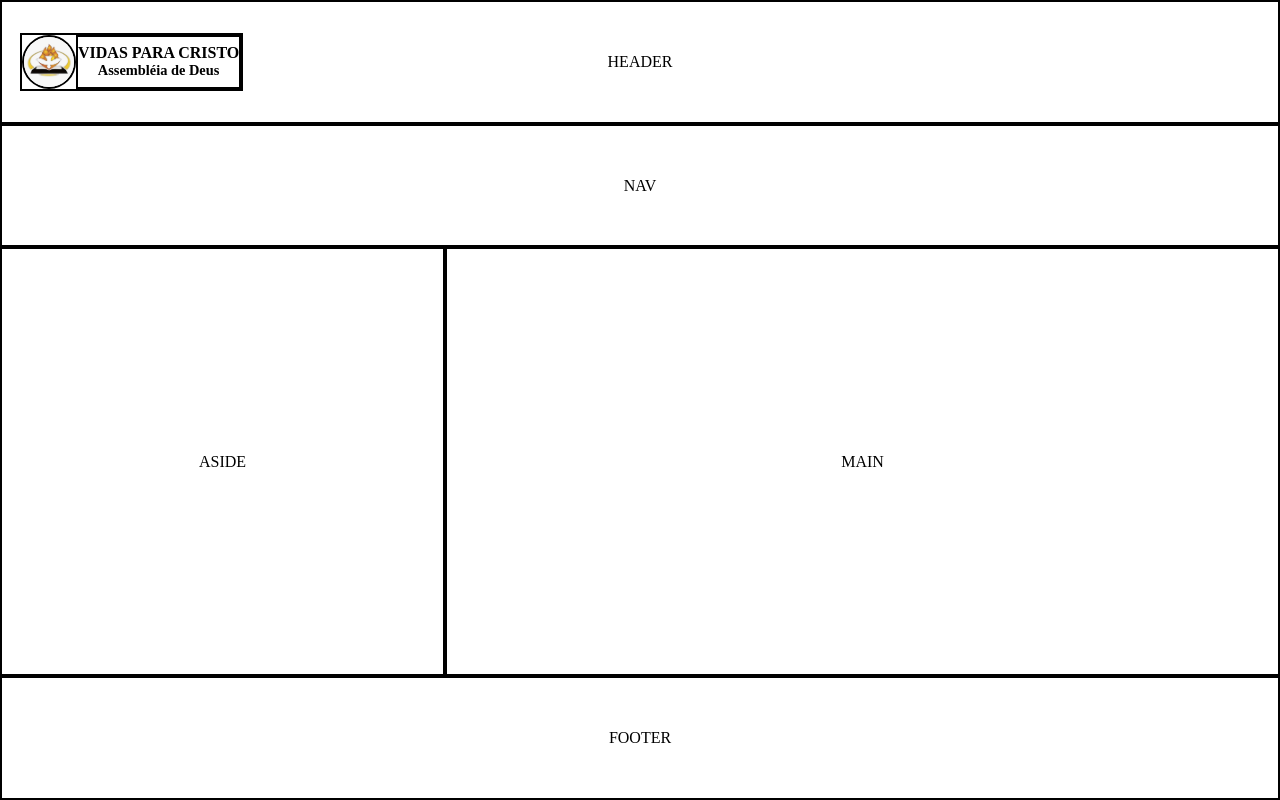
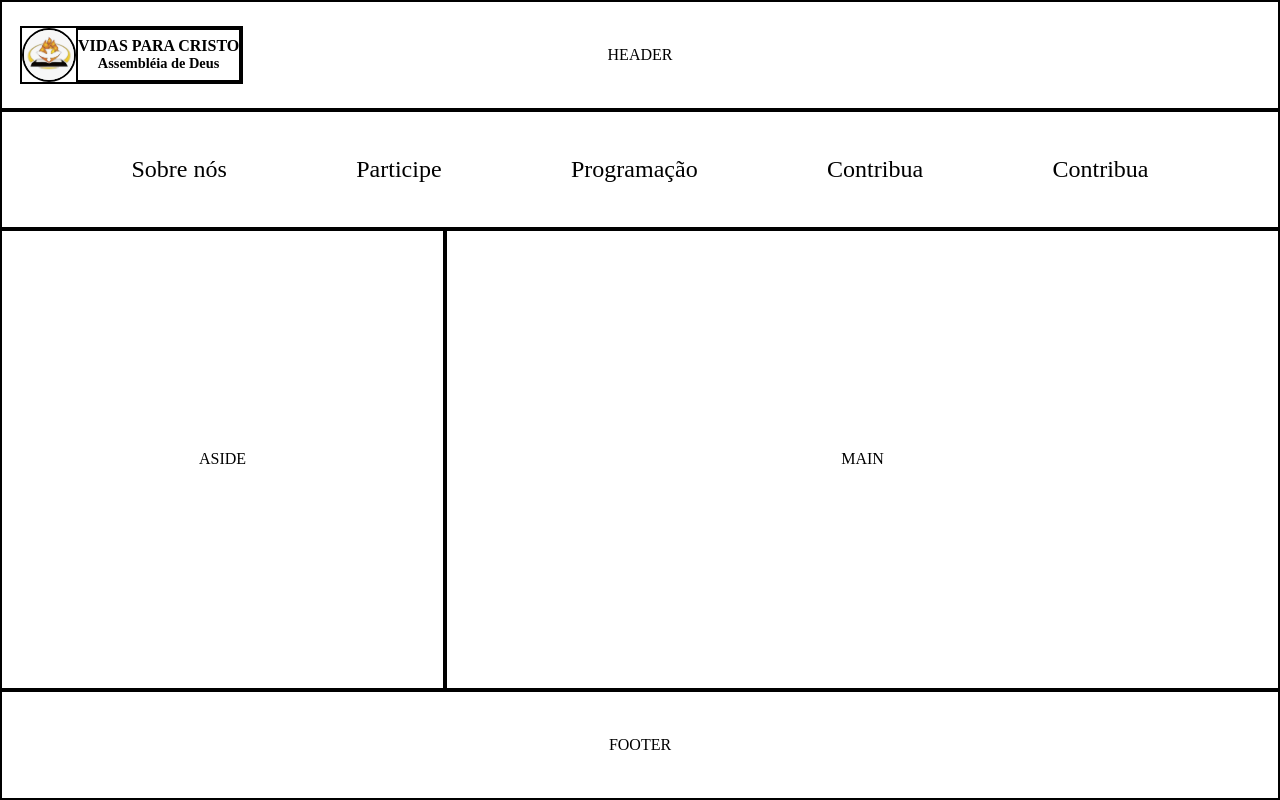
Before and after one commit to FXVIZFF2/Page_Igreja, a plain HTML site: page index.html in a window 1280 px wide. Drawn offline with Linux system fonts and the light colour scheme.

Commit message:
Links adicionados

```diff
--- a/index.html
+++ b/index.html
@@ -22,7 +22,13 @@
             </div>
             HEADER
         </header>
-        <nav>NAV</nav>
+        <nav>
+            <a href="" class="links">Sobre nós</a>
+            <a href="" class="links">Participe</a>
+            <a href="" class="links">Programação</a>
+            <a href="" class="links">Contribua</a>
+            <a href="" class="links">Contribua</a>
+        </nav>
         <aside>ASIDE</aside>
         <main>MAIN</main>
         <footer>FOOTER</footer>
--- a/src/css/style.css
+++ b/src/css/style.css
@@ -8,6 +8,7 @@
     grid-template-areas:
     "header header header"
     "nav nav nav"
+    "aside main main"
     "aside main main"
     "aside main main"
     "aside main main"
@@ -28,6 +29,8 @@ header{
 }
 nav{
     grid-area: nav;
+    flex-direction: row;
+    justify-content: space-evenly;
 }
 aside{
     grid-area: aside;
@@ -60,3 +63,12 @@ footer{
     flex-direction: row;
     border: 2px solid black;
 }
+.links{
+    text-decoration:none;
+    font-size: 1.5rem;
+    color:black;
+}
+.links:hover{
+    color: grey;
+    transition: 0.5s;
+}
```
